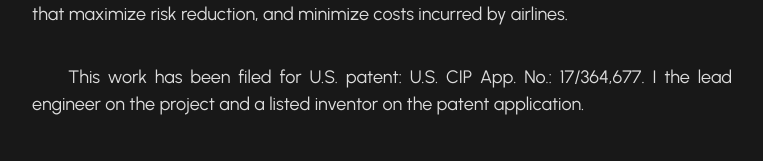
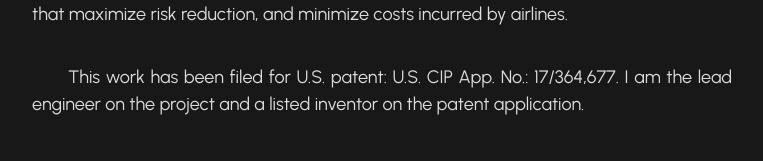
Before and after one commit to christopher-woloshyn/cwolosh1.github.io, a React (Create React App) app: page /projects in a window 1280 px wide. Shown: the part 398-559 px from the top of the page, without its empty margins (258-1021 px from the left). Built offline with nearby package versions, Linux system fonts and the light colour scheme.

Commit message:
updated portrait and fixed typo on Projects page.

```diff
--- a/src/components/HSRProjects.jsx
+++ b/src/components/HSRProjects.jsx
@@ -12,7 +12,7 @@
             </p>
             <p>
                 This work has been filed for U.S. patent: U.S. CIP App. No.:
-                17/364,677. I the lead engineer on the project and a listed
+                17/364,677. I am the lead engineer on the project and a listed
                 inventor on the patent application.
             </p>
             <h2>School Safety Index</h2>
--- a/src/components/Home.jsx
+++ b/src/components/Home.jsx
@@ -1,5 +1,5 @@
 import { Link } from 'react-router-dom';
-import Headshot from './../images/headshot-1.jpg'
+import Headshot from './../images/jojo-1.jpg'
 
 
 const Home = () => {
```
